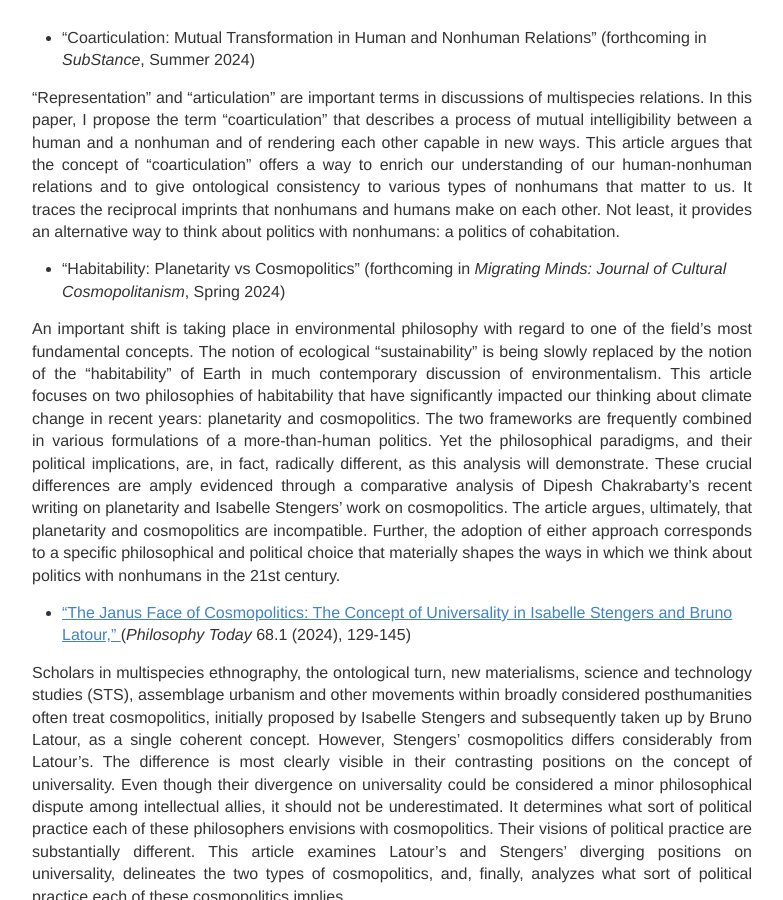
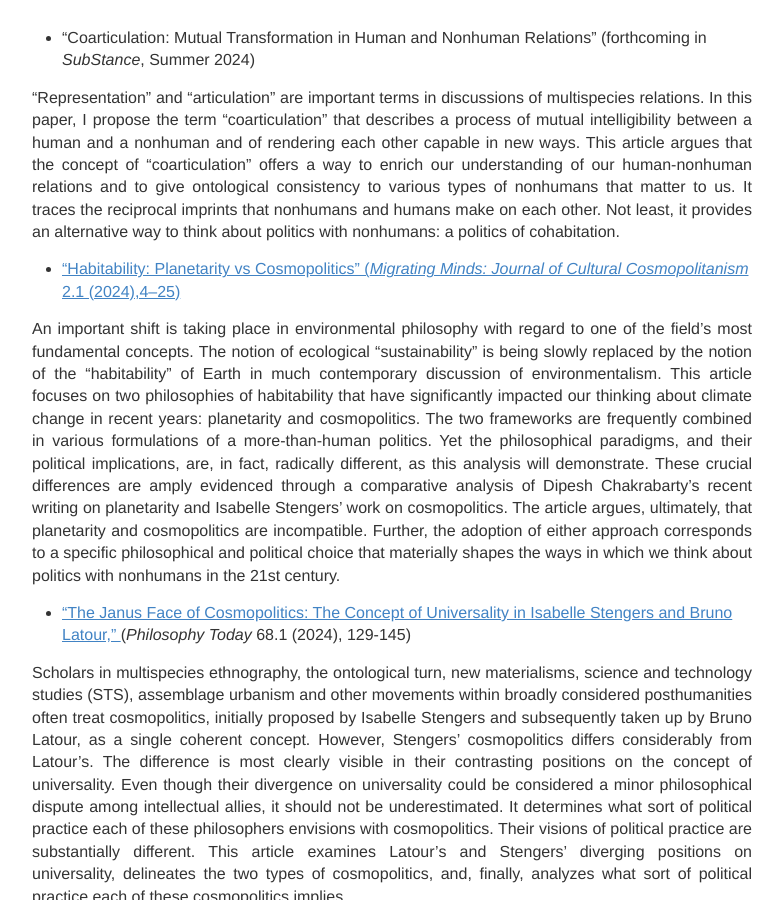
Before and after one commit to IJanicka/IJanicka.github.io, a Jekyll site: the page built from publications.md, in a window 1280 px wide and 900 px high, scrolled down 1090 px. Shown: the whole window, without its empty margins (248-1031 px from the left). Built offline with Jekyll 4.4.1, drawn with Linux system fonts in a browser that asks for light colours.

Commit message:
Update publications.md

```diff
--- a/publications.md
+++ b/publications.md
@@ -25,7 +25,7 @@ The turn of the Millennium demonstrated a fully-fledged revival and fusion of va
 “Representation” and “articulation” are important terms in discussions of multispecies relations. In this paper, I propose the term “coarticulation” that describes a process of mutual intelligibility between a human and a nonhuman and of rendering each other capable in new ways. This article argues that the concept of “coarticulation” offers a way to enrich our understanding of our human-nonhuman relations and to give ontological consistency to various types of nonhumans that matter to us. It traces the reciprocal imprints that nonhumans and humans make on each other. Not least, it provides an alternative way to think about politics with nonhumans: a politics of cohabitation.
 
 
-* "Habitability: Planetarity vs Cosmopolitics" (forthcoming in *Migrating Minds: Journal of Cultural Cosmopolitanism*, Spring 2024) <br>
+* <a href="https://repository.library.georgetown.edu/bitstream/handle/10822/1088561/Habitability%20Planetarity%20vs%20Cosmopolitics%20-%20Iwona%20Janicka.pdf?sequence=1&isAllowed=y" target="_blank"> "Habitability: Planetarity vs Cosmopolitics" (*Migrating Minds: Journal of Cultural Cosmopolitanism* 2.1 (2024),4–25) <br>
 
 An important shift is taking place in environmental philosophy with regard to one of the field’s most fundamental concepts. The notion of ecological “sustainability” is being slowly replaced by the notion of the “habitability” of Earth in much contemporary discussion of environmentalism. This article focuses on two philosophies of habitability that have significantly impacted our thinking about climate change in recent years: planetarity and cosmopolitics. The two frameworks are frequently combined in various formulations of a more-than-human politics. Yet the philosophical paradigms, and their political implications, are, in fact, radically different, as this analysis will demonstrate. These crucial differences are amply evidenced through a comparative analysis of Dipesh Chakrabarty’s recent writing on planetarity and Isabelle Stengers’ work on cosmopolitics. The article argues, ultimately, that planetarity and cosmopolitics are incompatible. Further, the adoption of either approach corresponds to a specific philosophical and political choice that materially shapes the ways in which we think about politics with nonhumans in the 21st century.
 
```
